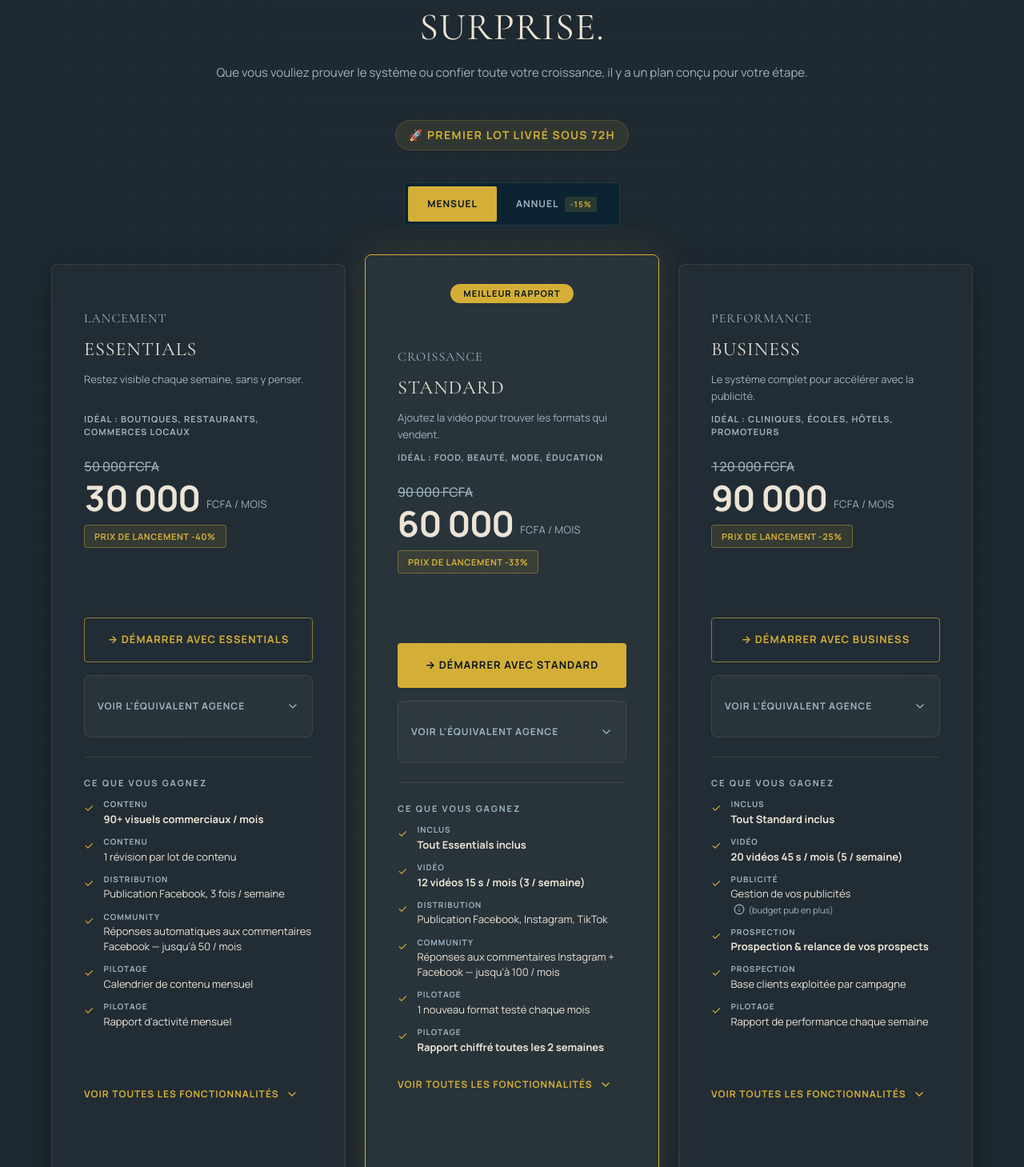
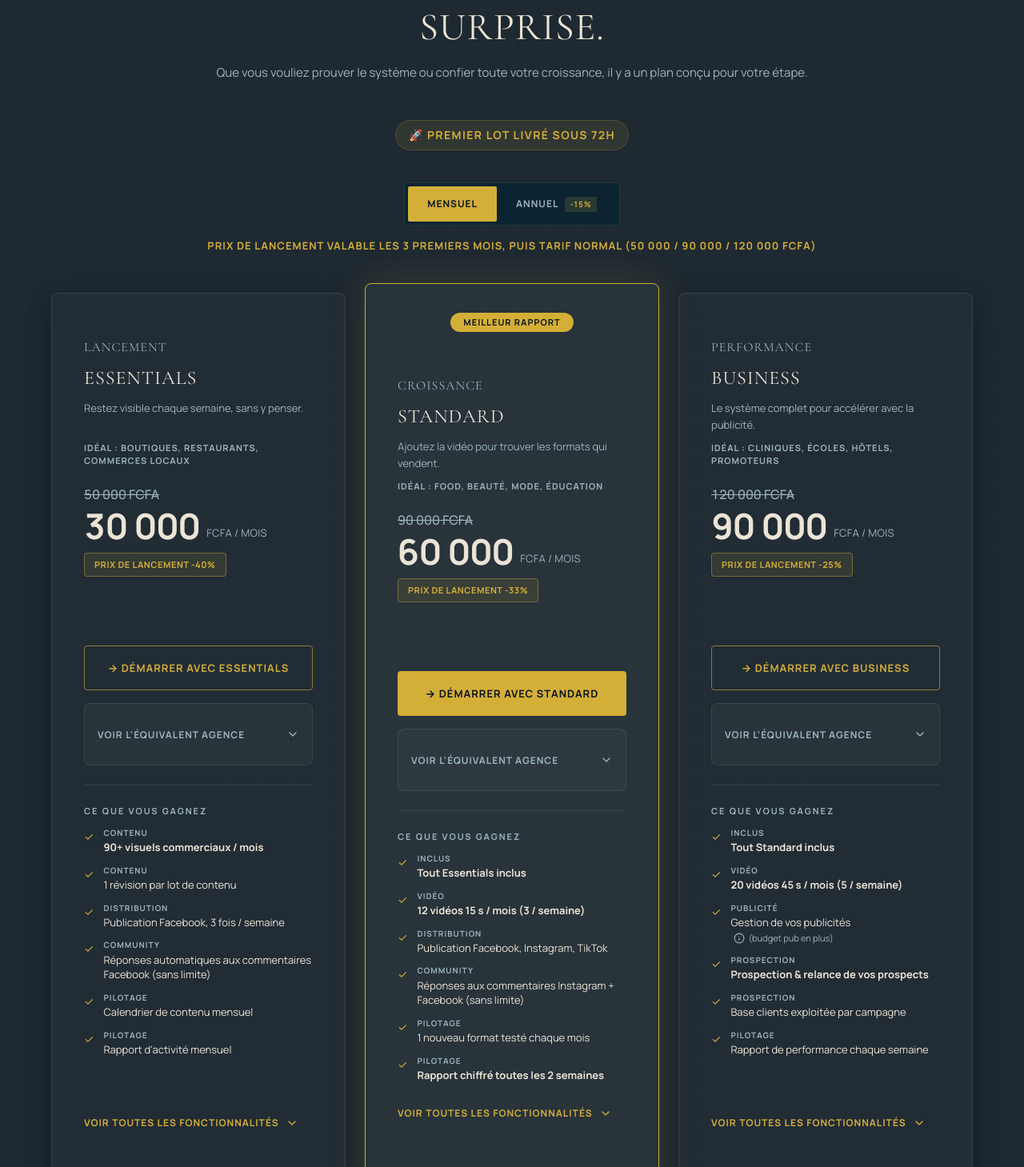
Before and after one commit to UlkhadPharaon/Voix-d-or-marketing-offers-2, a React (Vite) app: page / in a window 1280 px wide. Shown: the part 4938-6397 px from the top of the page at 80% size. Built offline with nearby package versions, Linux system fonts and the light colour scheme.

Commit message:
Pricing: lancement = 3 premiers mois affiché, réponses commentaires sans limite

```diff
--- a/src/components/ui/pricing-section-4.tsx
+++ b/src/components/ui/pricing-section-4.tsx
@@ -15,26 +15,28 @@ import {
 /* =====================================================================
    PRICING — single source of truth. No hard-coded prices in markup.
    ---------------------------------------------------------------------
+   Règle prix de lancement : le tarif réduit s'applique aux 3 premiers
+   mois de chaque nouvelle entreprise cliente, puis le tarif normal
+   (50 000 / 90 000 / 120 000 FCFA) prend le relais. Cette règle est
+   affichée en clair sous le toggle (LAUNCH_RULE) — ce n'est pas une
+   fausse urgence, c'est une condition réelle de l'offre.
+   ---------------------------------------------------------------------
    TODO(owner) — à confirmer avant publication :
-   1. Limites réelles : "jusqu'à 50 réponses automatiques / mois"
-      (Essentials) et "jusqu'à 100 / mois" (Standard). Chiffres proposés
-      par défaut, à ajuster dans FEATURES ci-dessous.
-   2. Fréquence de publication Essentials : "3 fois / semaine sur
+   1. Fréquence de publication Essentials : "3 fois / semaine sur
       Facebook" — à confirmer (réseaux + rythme exacts).
-   3. Garantie : le libellé "Premier lot refait gratuitement si non
+   2. Garantie : le libellé "Premier lot refait gratuitement si non
       satisfait" (TRUST_ITEMS) doit être validé juridiquement.
-   4. Prix de lancement : renseigner LAUNCH_INFO (date de fin OU places
-      restantes) quand la vraie valeur est connue. Tant que c'est null,
-      aucune fausse urgence n'est affichée.
-   5. Témoignage : renseigner TESTIMONIAL pour afficher la citation.
+   3. Témoignage : renseigner TESTIMONIAL pour afficher la citation.
+      Laisser null tant qu'il n'y a aucun témoignage client.
    ===================================================================== */
 
 const WHATSAPP_NUMBER = "22605830599";
 const ANNUAL_DISCOUNT = 0.15;
 const KEY_FEATURE_COUNT = 6;
 
-/** Launch urgency — leave null until a REAL value exists. */
-const LAUNCH_INFO: { endsOn: string } | { spotsLeft: number } | null = null;
+/** Règle réelle du prix de lancement : 3 premiers mois, puis tarif normal. */
+const LAUNCH_RULE =
+  "Prix de lancement valable les 3 premiers mois, puis tarif normal (50 000 / 90 000 / 120 000 FCFA)";
 /** Client testimonial slot — hidden until content is provided. */
 const TESTIMONIAL: { quote: string; author: string } | null = null;
 
@@ -86,7 +88,7 @@ const PLANS: Plan[] = [
       { group: "Distribution", text: "Publication Facebook, 3 fois / semaine" },
       {
         group: "Community",
-        text: "Réponses automatiques aux commentaires Facebook — jusqu'à 50 / mois",
+        text: "Réponses automatiques aux commentaires Facebook (sans limite)",
       },
       { group: "Pilotage", text: "Calendrier de contenu mensuel" },
       { group: "Pilotage", text: "Rapport d'activité mensuel" },
@@ -114,7 +116,7 @@ const PLANS: Plan[] = [
       { group: "Distribution", text: "Publication Facebook, Instagram, TikTok" },
       {
         group: "Community",
-        text: "Réponses aux commentaires Instagram + Facebook — jusqu'à 100 / mois",
+        text: "Réponses aux commentaires Instagram + Facebook (sans limite)",
       },
       { group: "Pilotage", text: "1 nouveau format testé chaque mois" },
       { group: "Pilotage", text: "Rapport chiffré toutes les 2 semaines", highlight: true },
@@ -474,13 +476,9 @@ export default function PricingSection4() {
               Facturation {billing === "mensuel" ? "mensuelle" : "annuelle"} : {liveSummary} FCFA
               par mois.
             </p>
-            {LAUNCH_INFO !== null && (
-              <p className="text-[13px] font-bold uppercase tracking-[1px] text-primary">
-                {"endsOn" in LAUNCH_INFO
-                  ? `Prix de lancement jusqu'au ${LAUNCH_INFO.endsOn}`
-                  : `${LAUNCH_INFO.spotsLeft} places restantes au prix de lancement`}
-              </p>
-            )}
+            <p className="text-[13px] font-bold uppercase tracking-[1px] text-primary">
+              {LAUNCH_RULE}
+            </p>
           </div>
         </article>
 
```
